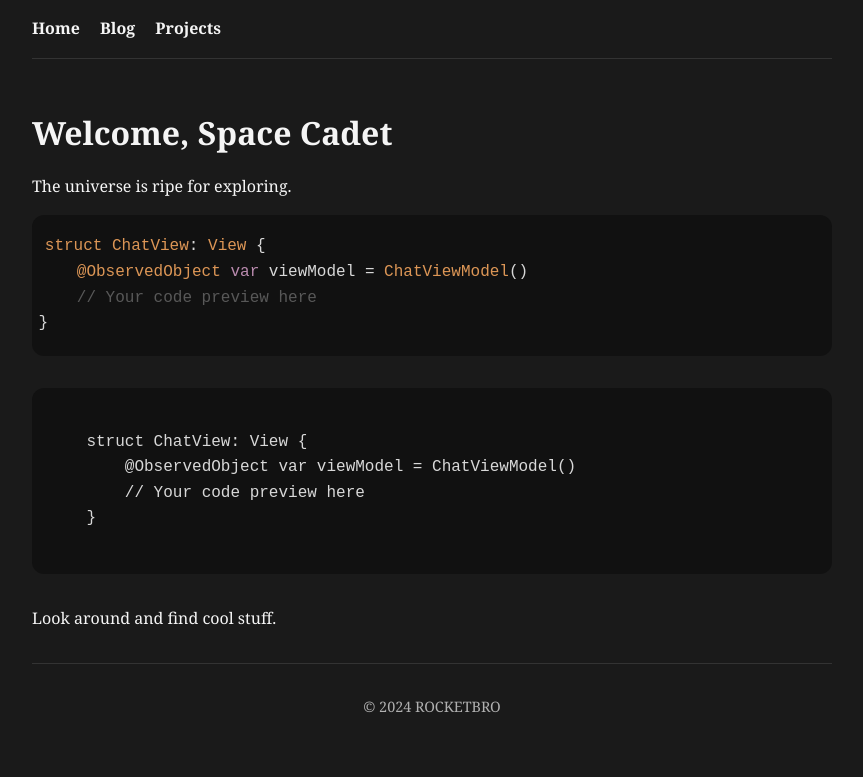
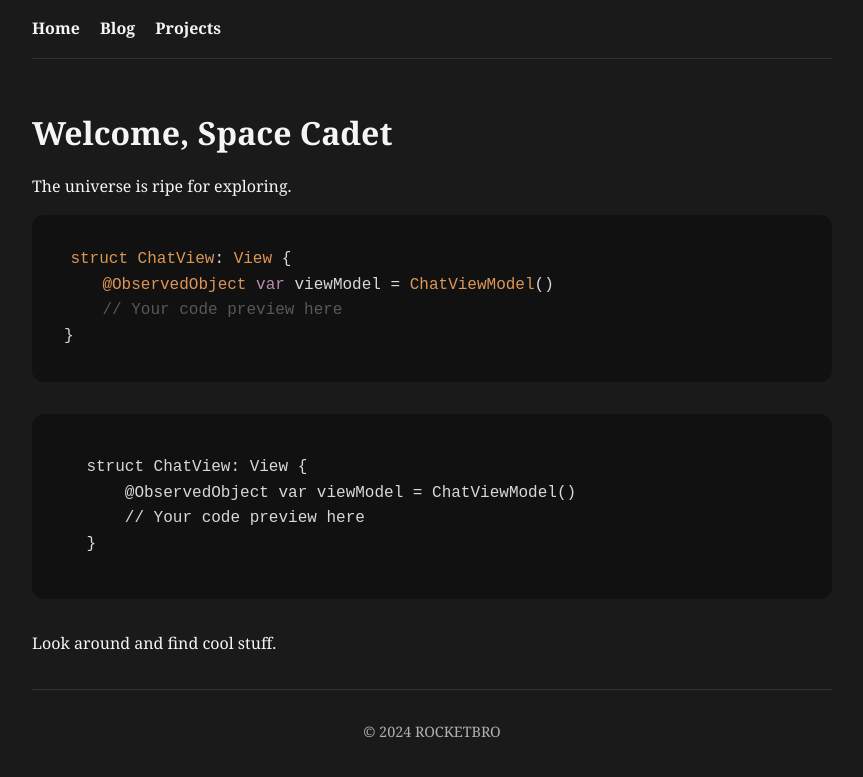
Before and after one commit to rocketbro/rocketbro.github.io, a Jekyll site: the page built from index.md, in a window 1280 px wide. Shown: the top 777 px of the page, without its empty margins (208-1071 px from the left). Built offline with Jekyll 4.4.1, drawn with Linux system fonts in a browser that asks for light colours.

Commit message:
more tweaks

```diff
--- a/assets/css/_sass/_base.scss
+++ b/assets/css/_sass/_base.scss
@@ -41,7 +41,7 @@
 }
 
 h1, h2, h3, h4, h5, h6 {
-  font-family: $font-family-base;
+  font-family: $font-family-headings;
   margin-top: 1.5em;
   margin-bottom: 0.5em;
 }
--- a/assets/css/_sass/_syntax-highlighting.scss
+++ b/assets/css/_sass/_syntax-highlighting.scss
@@ -93,15 +93,21 @@
 .highlight {
   overflow-x: auto;
   border-radius: 12px;
+  padding: 1em;
+
 
   pre {
     white-space: pre;
     word-wrap: normal;
     background: none;
+    border-radius: 12px;
+    margin: 0;
   }
 
   code {
     white-space: pre;
     background: none;
+    border-radius: 12px;
+    margin: 0;
   }
 }
--- a/assets/css/_sass/_variables.scss
+++ b/assets/css/_sass/_variables.scss
@@ -17,7 +17,7 @@
 $border-radius: 2rem;
 
 $font-family-base: "Georgia", "Times New Roman", Times, serif;
-$font-family-headings: "Helvetica Neue", Helvetica, Arial, sans-serif;
+$font-family-headings: "Georgia", "Times New Roman", Times, serif;
 $font-family-code: 'Courier New', monospace;
 $line-height-base: 1.6;
 $max-width: 800px;
@@ -25,6 +25,6 @@
 $text-color: #f5f5f5;
 $text-color-muted: #b0b0b0;
 $border-color: #333;
-$link-color: #4a9eff;
-$link-hover-color: #7ab8ff;
+$link-color: #ff7d4a;
+$link-hover-color: #ffa07a;
 $card-background: #242424;
```
